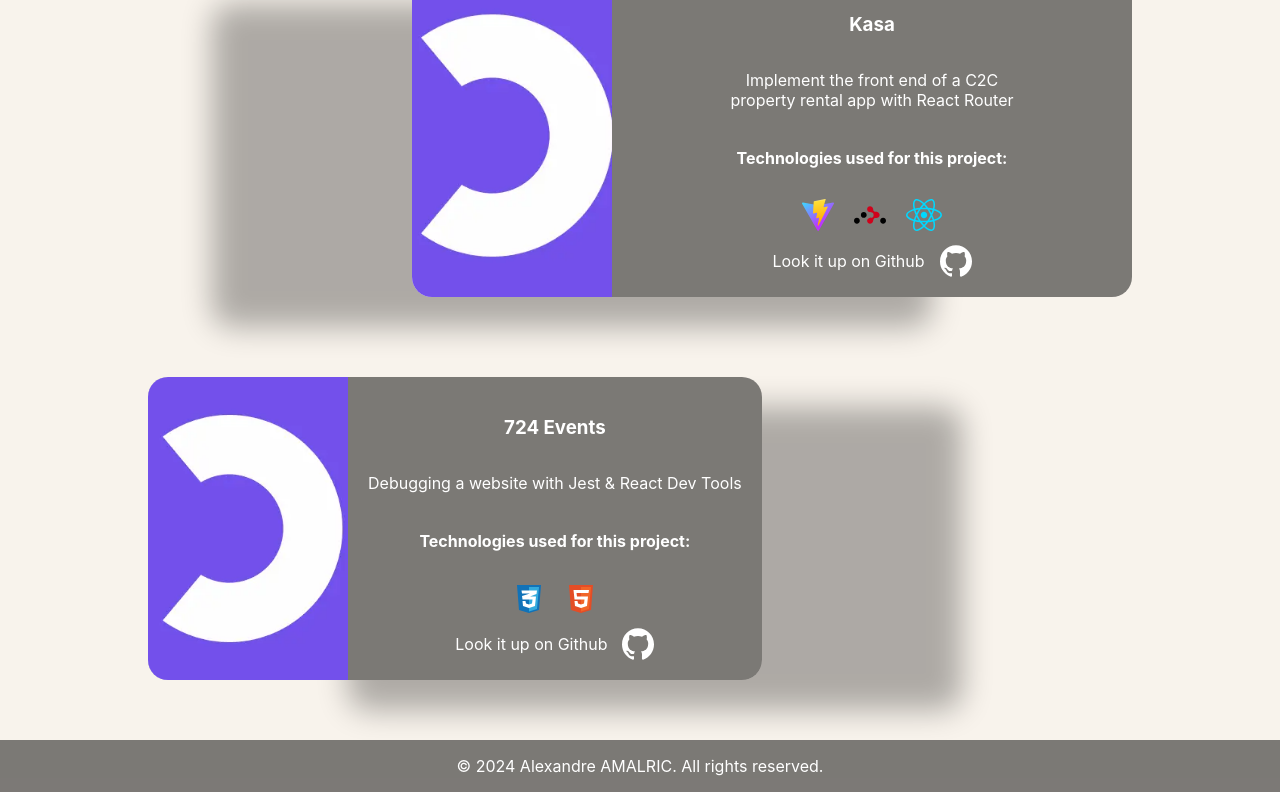
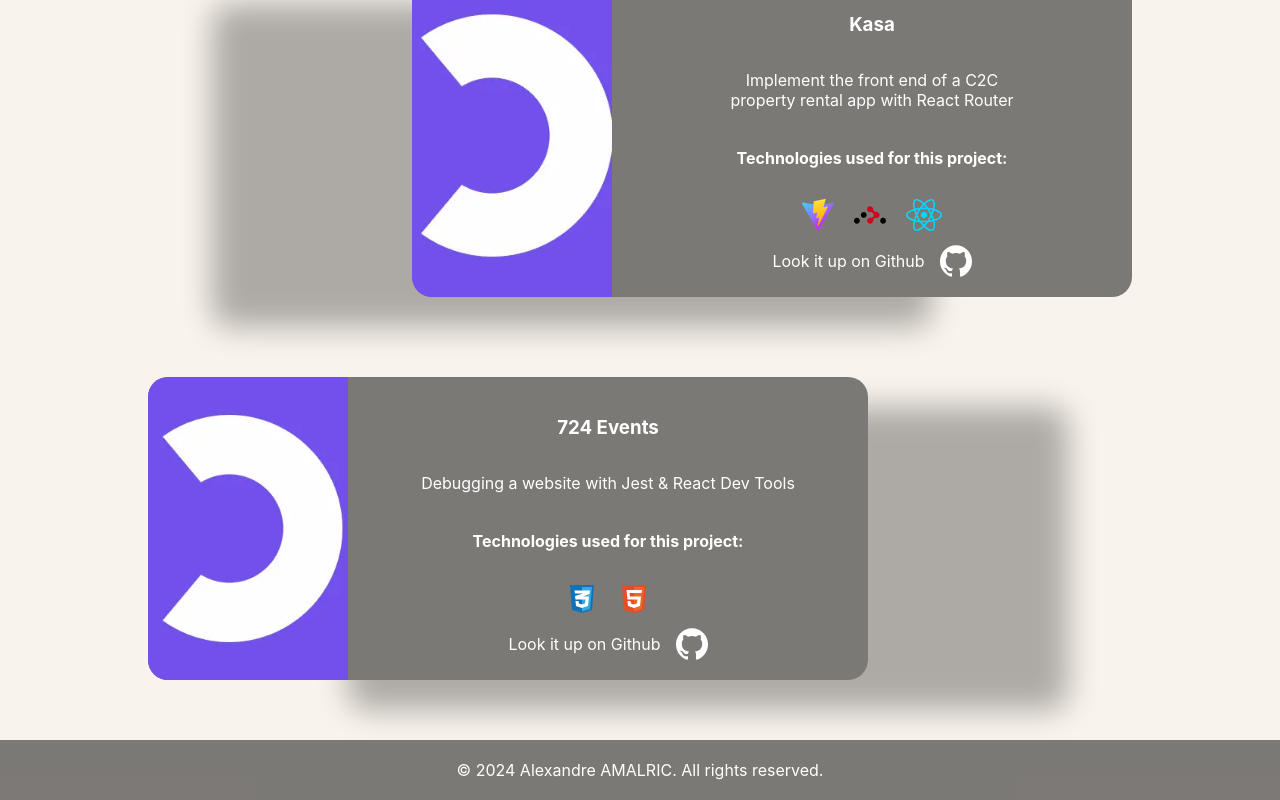
Before and after one commit to ZigZob/Projet12, a React (Vite) app in the folder Portfolio/: page / in a window 1280 px wide. Shown: the part 1001-1801 px from the top of the page. Built offline with nearby package versions, Linux system fonts and the light colour scheme.

Commit message:
footer fix & small card fix

```diff
--- a/Portfolio/index.html
+++ b/Portfolio/index.html
@@ -5,8 +5,8 @@
   <meta charset="UTF-8" />
   <link rel="icon" href="/favicon.ico" type="image/x-icon">
   <meta name="viewport" content="width=device-width, initial-scale=1.0" />
-  <script src="https://kit.fontawesome.com/8834b3f95f.js" crossorigin="anonymous"></script>
   <title>AMALRIC Alexandre - Web Dev</title>
+  <meta name="robots" content="index, follow">
 </head>
 
 <body>
--- a/Portfolio/src/components/project/_index.scss
+++ b/Portfolio/src/components/project/_index.scss
@@ -5,6 +5,11 @@
     max-width: 720px;
     border-radius: 20px;
     overflow: hidden;
+    width: 100%;
+
+    @media (max-width: 1024px) {
+        max-width: 520px;
+    }
 
     @media (max-width: 600px) {
         margin: 10px 20px;
@@ -15,7 +20,7 @@
     &__wrapper {
         display: flex;
         flex-direction: row;
-        flex: 1;
+        width: 100%;
 
         @media (max-width: 1024px) {
             flex-direction: column;
@@ -24,7 +29,6 @@
 
     &__img {
         object-fit: cover;
-        background-color: white;
         width: 100%;
         max-width: 200px;
 
@@ -38,7 +42,7 @@
         display: flex;
         flex-direction: column;
         padding: 20px;
-        max-width: 520px;
+        width: 100%;
 
         &.light {
             color: white;
--- a/Portfolio/src/layout/footer/_index.scss
+++ b/Portfolio/src/layout/footer/_index.scss
@@ -2,12 +2,16 @@
     display: flex;
     background-color: rgba(0, 0, 0, 0.5);
     justify-content: center;
+    align-items: center;
+    padding: 20px;
+
+    @media (max-width: 500px) {
+        flex-direction: column;
+    }
 
     & p {
-        display: inline-flex;
-        text-wrap: balance;
+        margin: 0;
     }
-
 
     &.light {
         color: white;
--- a/Portfolio/src/layout/footer/index.jsx
+++ b/Portfolio/src/layout/footer/index.jsx
@@ -8,7 +8,8 @@
     const lang = useSelector(selectLang)
     return (
         <footer tabIndex="0" className={`footer ${time === "day" ? "light" : ""}`}>
-            <p>&copy; 2024 Alexandre AMALRIC. {lang === 'fr' ? 'Tous droits réservés' : 'All rights reserved'}.</p>
+            <p>&copy; 2024 Alexandre AMALRIC.&nbsp;</p>
+            <p>{lang === "fr" ? "Tous droits réservés" : " All rights reserved"}.</p>
 
         </footer>
     )
```
